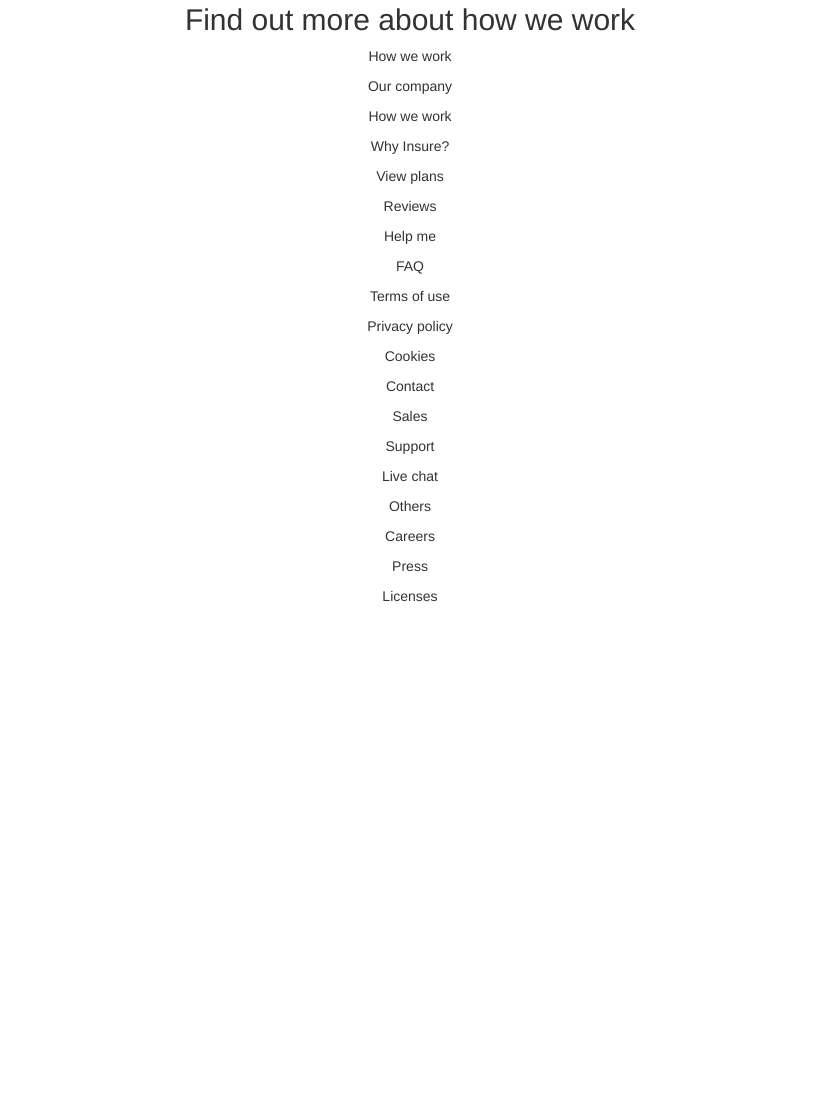
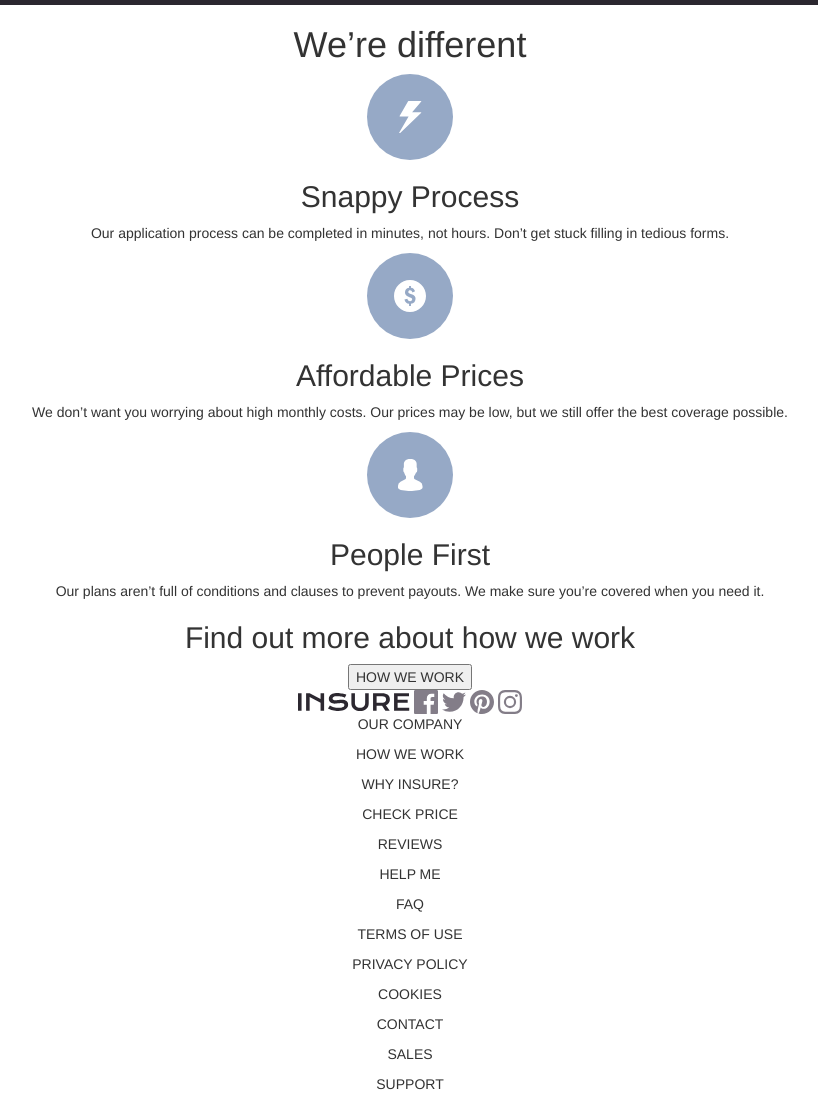
Before and after one commit to thedreader/Insure-Landing-Page, a plain HTML site: page index.html in a window 1280 px wide. Shown: the part 2295-3392 px from the top of the page, without its empty margins (230-1048 px from the left). Before the commit the page ends 2911 px from the top, so only its background shows below. Drawn offline with nearby package versions, Linux system fonts and the light colour scheme.

Commit message:
Update index.html

```diff
--- a/index.html
+++ b/index.html
@@ -10,6 +10,8 @@
   <!-- google fonts -->
   <link rel="preconnect" href="https://fonts.gstatic.com">
   <link href="https://fonts.googleapis.com/css2?family=DM+Serif+Display&family=Karla:wght@300;400;500;600;700&display=swap" rel="stylesheet">
+  <link rel="preconnect" href="https://fonts.gstatic.com">
+  <link href="https://fonts.googleapis.com/css2?family=Dancing+Script:wght@600&display=swap" rel="stylesheet">
 
   <!-- bootstrap -->
   <link rel="stylesheet" href="https://maxcdn.bootstrapcdn.com/bootstrap/3.3.7/css/bootstrap.min.css" integrity="sha384-BVYiiSIFeK1dGmJRAkycuHAHRg32OmUcww7on3RYdg4Va+PmSTsz/K68vbdEjh4u" crossorigin="anonymous">
@@ -32,7 +34,7 @@
     <img src="images/icon-close.svg" alt="menu Close" class="menuClose">
   </div>
 
-  <div class="navbarInside ">
+  <div class="navbarInside">
     <h2 class="firstOption">How we work</h2>
     <h2>Blog</h2>
     <h2>Account</h2>
@@ -43,8 +45,8 @@
     <img src="images/image-intro-mobile.jpg" alt="intro image" class="firstImg introImg">
   </div>
 
+    <div class="container1">
       <div class="containerForImg">
-    <div class="container1">
         <h1>Humanizing your insurance.</h1>
 
         <p>Get your life insurance coverage easier and faster. We blend our expertise
@@ -53,11 +55,16 @@
 
         <button type="button" name="button">VIEW PLANS</button>
       </div>
+
+      <img src="images/bg-pattern-intro-right-mobile.svg" alt="" class="">
+      <div class="line">      </div>
     </div>
 
+  <div class="container2">
     <h1>We’re different</h1>
 
     <div class="">
+      <img src="images\icon-snappy-process.svg" alt="icon-snappy-process">
       <h2>Snappy Process</h2>
 
       <p>Our application process can be completed in minutes, not hours. Don’t get
@@ -65,6 +72,7 @@
     </div>
 
     <div class="">
+      <img src="images\icon-affordable-prices.svg" alt="icon-affordable-prices">
       <h2>Affordable Prices</h2>
 
       <p>We don’t want you worrying about high monthly costs. Our prices may be low,
@@ -72,44 +80,63 @@
     </div>
 
     <div class="">
+      <img src="images\icon-people-first.svg" alt="icon-people-first">
       <h2>People First</h2>
 
       <p>Our plans aren’t full of conditions and clauses to prevent payouts. We make
       sure you’re covered when you need it.</p>
     </div>
 
-  <div class="">
+  </div>
+
+  <div class="container3">
     <h2>Find out more about how we work</h2>
 
-    <p>How we work</p>
+    <button type="button" name="button">HOW WE WORK</button>
   </div>
 
-  <div class="">
-    <p>Our company</p>
+  <div class="social-media">
+    <img src="images/logo.svg" alt="Company logo" class="companyLogo-bottom">
+    <img src="images/icon-facebook.svg" alt="" class="logo facebook">
+    <img src="images/icon-twitter.svg" alt="" class="logo twitter">
+    <img src="images/icon-pinterest.svg" alt="" class="logo pinterest">
+    <img src="images/icon-instagram.svg" alt="" class="logo instagram">
 
-    <p>How we work</p>
-    <p>Why Insure?</p>
-    <p>View plans</p>
-    <p>Reviews</p>
+  </div>
 
-    <p>Help me</p>
+  <div class="line">    </div>
+
+  <div class="footer">
+    <p class="head">OUR COMPANY</p>
+
+    <p>HOW WE WORK</p>
+    <p>WHY INSURE?</p>
+    <p>CHECK PRICE</p>
+    <p>REVIEWS</p>
+
+    <p class="head">HELP ME</p>
 
     <p>FAQ</p>
-    <p>Terms of use</p>
-    <p>Privacy policy</p>
-    <p>Cookies</p>
+    <p>TERMS OF USE</p>
+    <p>PRIVACY POLICY</p>
+    <p>COOKIES</p>
 
-    <p>Contact</p>
+    <p class="head">CONTACT</p>
 
-    <p>Sales</p>
-    <p>Support</p>
-    <p>Live chat</p>
+    <p>SALES</p>
+    <p>SUPPORT</p>
+    <p>LIVE CHAT</p>
 
-    <p>Others</p>
+    <p class="head">OTHERS</p>
 
-    <p>Careers</p>
-    <p>Press</p>
-    <p>Licenses</p>
+    <p>CAREERS</p>
+    <p>PRESS</p>
+    <p>LICENSES</p>
+
+  </div>
+
+  <div class="copyright">
+    <p>Coded by <a href="https://github.com/thedreader/Insure-Landing-Page">Chirantan Paul</a></p>
 
   </div>
 
```
Lines whose indentation alone changed are shown as unchanged.
